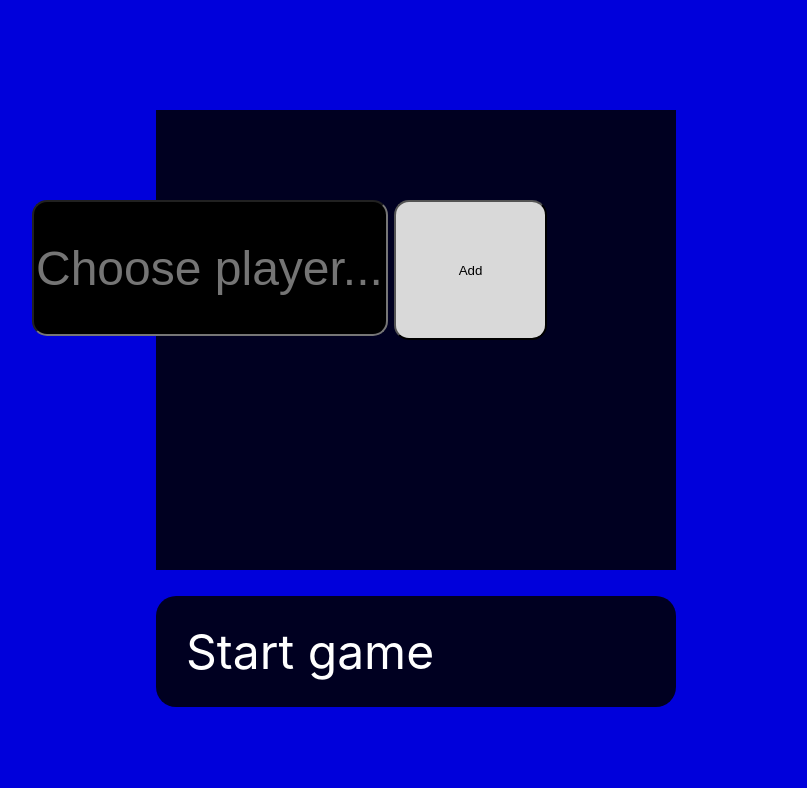
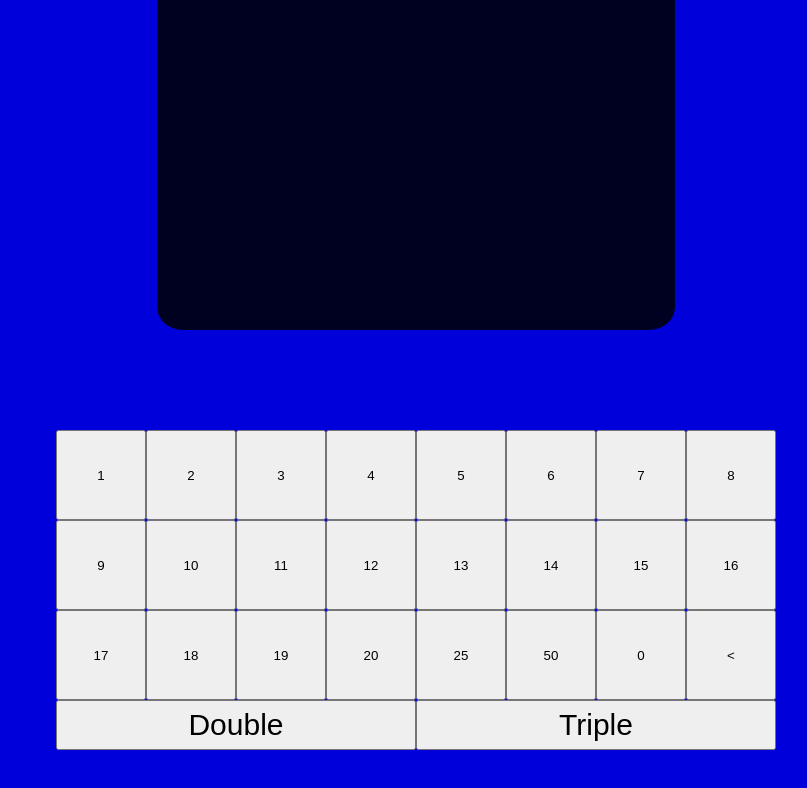
Before and after one commit to IliasAlmerekov/darts, a React (Create React App) app: page /game in a window 1280 px wide. Shown: the top 788 px of the page, without its empty margins (224-1031 px from the left). Built offline with nearby package versions, Linux system fonts and the light colour scheme.

Commit message:
seconpage

```diff
--- a/package.json
+++ b/package.json
@@ -12,6 +12,7 @@
     "@types/react-dom": "^18.0.0",
     "react": "^18.3.1",
     "react-dom": "^18.3.1",
+    "react-router-dom": "^6.26.1",
     "react-scripts": "5.0.1",
     "typescript": "^4.4.2",
     "web-vitals": "^2.1.0"
--- a/src/App.tsx
+++ /dev/null
@@ -1,62 +0,0 @@
-import React, { useEffect, useState } from 'react';
-import './App.css';
-
-
-function App() {
-  const [list, setList] = useState<Array<{ id: number, title: string }>>([]);
-  const [isMaximumReached, setIsMaximumReached] = useState<boolean>(false);
-  const [showButton, setShowButton] = useState<boolean>(false);
-
-  const [title, setTitle] = useState('')
-
-  function addName(title: string) {
-    const newPerson = {
-      id: Date.now(),
-      title,
-    };
-
-    if (!title) {
-      alert("Put in a name")
-    } else {
-      setList(() => [...list, newPerson]);
-      setTitle('');
-    }
-  }
-
-  function deletePerson(id: number) {
-    const newList = (list.filter(list => list.id !== id));
-    setList(newList);
-  }
-
-  useEffect(() => {
-    if (list.length === 10) {
-      setIsMaximumReached(true)
-      setShowButton(true)
-    } else {
-      setIsMaximumReached(false)
-    }
-  }, [list.length])
-
-  return (
-    <div className="App">
-      <div><input type="text" className='Playerinput' value={title} placeholder='Choose player...' onChange={(e) => setTitle(e.target.value)} />
-        <button className="Addbutton" onClick={() => addName(title)} disabled={isMaximumReached}>Add</button>
-      </div>
-      <div className='content'>
-        <ul className="Todobox">
-          {list.map((item: { id: number; title: string; }) => {
-            return <li id={item.id.toString()}> {item.title}<button className="deletebutton" onClick={() => deletePerson(item.id)}>delete</button></li>;
-          })}
-        </ul>
-        <div className='startButton'>Start game</div>
-      </div>
-      {isMaximumReached && showButton && (<div>
-        <p>You cannot add more players; maximum reached</p>
-        <button onClick={() => setShowButton(false)}>OK</button>
-      </div>)}
-
-    </div>
-  );
-}
-
-export default App;
--- /dev/null
+++ b/src/app/App.tsx
@@ -0,0 +1,23 @@
+import './App.css';
+import GamePage from '../gamepage/gamepage';
+import Home from '../home';
+import { BrowserRouter, Link, Route, Routes } from 'react-router-dom';
+import { PlayerProps } from '../home';
+import { useState } from 'react';
+
+
+function App() {
+  const [list, setList] = useState<PlayerProps[]>([]);
+  return (
+    <div className='App'>
+      <BrowserRouter>
+        <Routes>
+          <Route path="/" element={<Home list={list} setList={setList} />} />
+          <Route path="/game" element={<GamePage list={list} />} />
+        </Routes>
+      </BrowserRouter>
+    </div>
+  );
+}
+
+export default App;
--- /dev/null
+++ b/src/gamepage/gamepage.css
@@ -0,0 +1,31 @@
+.Gamepage {
+    gap: 10px;
+    display: grid;
+}
+
+.Roundcounter {
+    width: 518px;
+    height: 145px;
+    left: 252px;
+    top: 311px;
+    background: #FF2001;
+    border-radius: 15px;
+    font-size: xxx-large;
+    display: flex;
+    align-items: center;
+    justify-content: center;
+
+}
+
+.box {
+    border-radius: 5%;
+}
+
+.input {
+    width: 50px;
+}
+
+.Numberstyle {
+    margin-top: 100px;
+    margin-bottom: 50px;
+}
--- /dev/null
+++ b/src/gamepage/gamepage.tsx
@@ -0,0 +1,31 @@
+import React from "react";
+import { useState } from "react";
+import './gamepage.css';
+import NumberBoard from "../numberboard";
+import { PlayerProps } from "../home";
+
+type GameProps = {
+    list: PlayerProps[],
+}
+
+
+function GamePage({ list }: GameProps) {
+    const [rounds, setRounds] = useState(0)
+    const [count, setCount] = useState(310)
+
+    return (
+        <><div className="Gamepage">
+            <div className="Roundcounter">Rounds: {rounds}</div>
+            <div className="box">  {list.map((item: PlayerProps) => {
+                return <li id={item.id.toString()}> {item.name}</li>;
+            })}
+            </div>
+
+
+        </div>
+            <div className="Numberstyle">
+                <NumberBoard />
+            </div></>
+    );
+}
+export default GamePage;
--- a/src/App.css
+++ b/src/home/home.css
@@ -1,12 +1,11 @@
 .App {
   background-color: #0000DB;
-  text-align: center;
   display: flex;
   flex-direction: column;
   align-items: center;
 
   height: 100vh;
-  justify-content: center;
+  justify-content: end;
 
 }
 
@@ -51,13 +50,14 @@
   flex-direction: column;
   gap: 10px;
   width: 520px;
+  margin-bottom: 300px;
 }
 
-.Todobox {
+.box {
   background-color: #000021;
   display: flex;
   flex-direction: column;
-  gap: 10px;
+  gap: 20px;
   padding: 15px;
   color: rgb(255, 255, 255);
   list-style-type: none;
@@ -73,26 +73,20 @@
   align-items: center;
   display: flex;
   font-size: 48px;
+  text-decoration: none;
 }
 
 .Addbutton {
-  position: absolute;
-  width: 153px;
+  font-size: xx-large;
+  width: 100%;
   height: 140px;
-  left: 618px;
-  top: 200px;
-
   background: #D9D9D9;
   border-radius: 15px;
-
 }
 
 .Playerinput {
-  position: absolute;
   width: 348px;
-  height: 130px;
-  left: 256px;
-  top: 200px;
+  height: 135px;
   border-radius: 15px;
   font-size: xxx-large;
   color: white;
@@ -104,3 +98,14 @@
   position: absolute;
   left: 60%;
 }
+
+.inputadd {
+  align-items: center;
+  display: flex;
+  width: 520px;
+}
+
+.maximumreach {
+  color: white;
+
+}
--- /dev/null
+++ b/src/home/index.tsx
@@ -0,0 +1,73 @@
+import { useState, useEffect } from "react";
+import { Link } from 'react-router-dom';
+import "./home.css"
+
+export type PlayerProps = {
+    id: number,
+    name: string,
+}
+
+type HomeProps = {
+    list: PlayerProps[],
+    setList: React.Dispatch<React.SetStateAction<PlayerProps[]>>,
+}
+
+function Home({ list, setList }: HomeProps) {
+    const [isMaximumReached, setIsMaximumReached] = useState<boolean>(false);
+    const [showButton, setShowButton] = useState<boolean>(false);
+
+    const [player, setPlayer] = useState('')
+
+    function addPlayer(name: string) {
+        const newPlayer = {
+            id: Date.now(),
+            name,
+        };
+
+        if (!name) {
+            alert("Put in a name")
+        } else {
+            setList(() => [...list, newPlayer]);
+            setPlayer('');
+        }
+    }
+
+    function deletePerson(id: number) {
+        const newList = (list.filter(list => list.id !== id));
+        setList(newList);
+    }
+
+    useEffect(() => {
+        if (list.length === 10) {
+            setIsMaximumReached(true)
+            setShowButton(true)
+        } else {
+            setIsMaximumReached(false)
+        }
+    }, [list.length])
+
+    return (
+        <div>
+            <div className='inputadd'><input type="text" className='Playerinput' value={player} placeholder='Choose player...' onChange={(e) => setPlayer(e.target.value)} />
+                <button className="Addbutton" onClick={() => addPlayer(player)} disabled={isMaximumReached}>Add</button>
+            </div>
+            <div className='content'>
+                <ul className="box">
+                    {list.map((item: PlayerProps) => {
+                        return <li id={item.id.toString()}> {item.name}<button className="deletebutton" onClick={() => deletePerson(item.id)}>delete</button></li>;
+                    })}
+                </ul>
+                <Link to="/game">
+                    <div className='startButton'>Start game</div>
+                </Link>
+            </div>
+            <div className='maximumreach'>
+                {isMaximumReached && showButton && (<div>
+                    <p>You cannot add more players; maximum reached</p>
+                    <button onClick={() => setShowButton(false)}>OK</button>
+                </div>)}</div>
+
+        </div>
+    );
+}
+export default Home
--- a/src/index.tsx
+++ b/src/index.tsx
@@ -1,7 +1,7 @@
 import React from 'react';
 import ReactDOM from 'react-dom/client';
 import './index.css';
-import App from './App';
+import App from './app/App';
 
 const root = ReactDOM.createRoot(
   document.getElementById('root') as HTMLElement
--- /dev/null
+++ b/src/numberboard.css
@@ -0,0 +1,14 @@
+.Numberboard {
+    display: flex;
+}
+
+.btn {
+    width: 90px;
+    height: 90px;
+}
+
+.specialButton {
+    width: 360px;
+    height: 50px;
+    font-size: 30px;
+}
--- /dev/null
+++ b/src/numberboard.tsx
@@ -0,0 +1,56 @@
+import React, { useState } from "react";
+import './numberboard.css';
+
+
+
+function NumberBoard() {
+    function Square(props: any) {
+        return <button className="btn" onClick={HandleClick}>{props.name}</button>
+    }
+
+    function HandleClick() {
+        const [count, setCount] = useState(310)
+        setCount(count - 1);
+    }
+
+    return (
+        <><div className="Numberboard">
+            <Square name="1" />
+            <Square name="2" />
+            <Square name="3" />
+            <Square name="4" />
+            <Square name="5" />
+            <Square name="6" />
+            <Square name="7" />
+            <Square name="8" />
+        </div>
+            <div className="Numberboard">
+                <Square name="9" />
+                <Square name="10" />
+                <Square name="11" />
+                <Square name="12" />
+                <Square name="13" />
+                <Square name="14" />
+                <Square name="15" />
+                <Square name="16" />
+
+            </div>
+            <div className="Numberboard">
+                <Square name="17" />
+                <Square name="18" />
+                <Square name="19" />
+                <Square name="20" />
+                <Square name="25" />
+                <Square name="50" />
+                <Square name="0" />
+                <Square name="<" />
+            </div>
+            <div className="Numberboard">
+                <button className="specialButton">Double</button>
+                <button className="specialButton">Triple</button>
+
+            </div>
+        </>
+    )
+}
+export default NumberBoard
```
Also changed, not shown: src/app/App.css (added), 2 other files (tests, documents, lock files or other folders).
